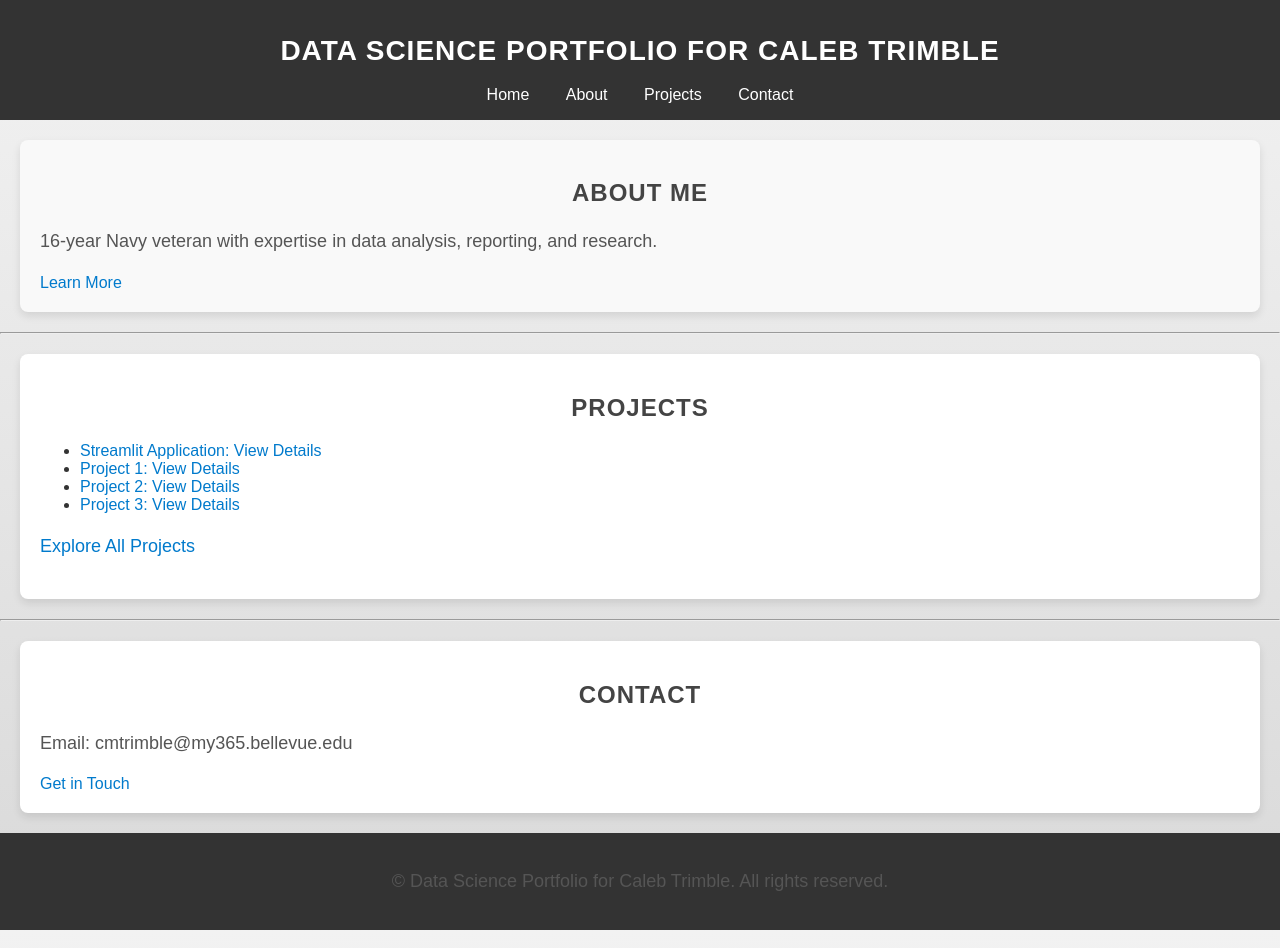
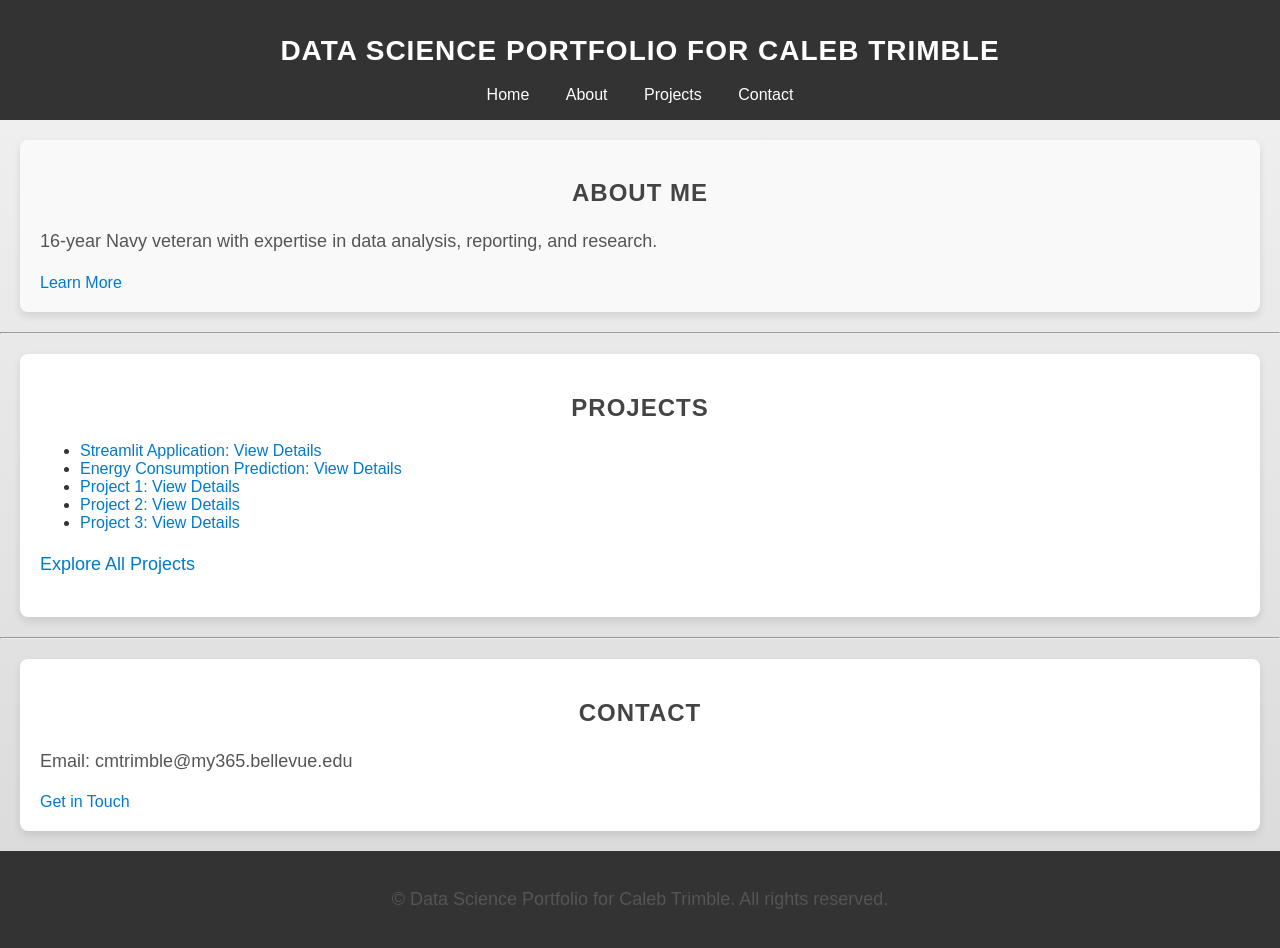
Before and after one commit to cmtrimble/cmtrimble.github.io, a Jekyll site: the page built from index.md, in a window 1280 px wide. Built offline with Jekyll 4.4.1, drawn with Linux system fonts in a browser that asks for light colours.

Commit message:
Update index.md
Added EIA_EDA_PRED to Projects

```diff
--- a/index.md
+++ b/index.md
@@ -15,6 +15,7 @@ title: Caleb Trimble's Portfolio
     <h2>Projects</h2>
     <ul>
         <li><a href="/predictive-app/">Streamlit Application: View Details</a></li>
+        <li><a href="/EIA_EDA_PRED/">Energy Consumption Prediction: View Details</a></li>
         <li><a href="/project1/">Project 1: View Details</a></li>
         <li><a href="/project2/">Project 2: View Details</a></li>
         <li><a href="/project3/">Project 3: View Details</a></li>
```
